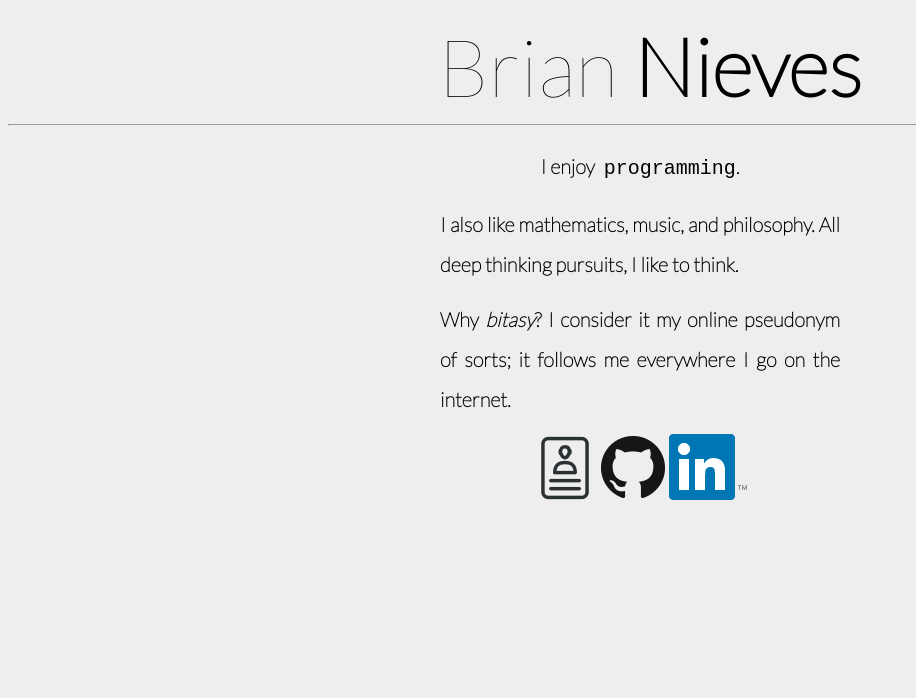
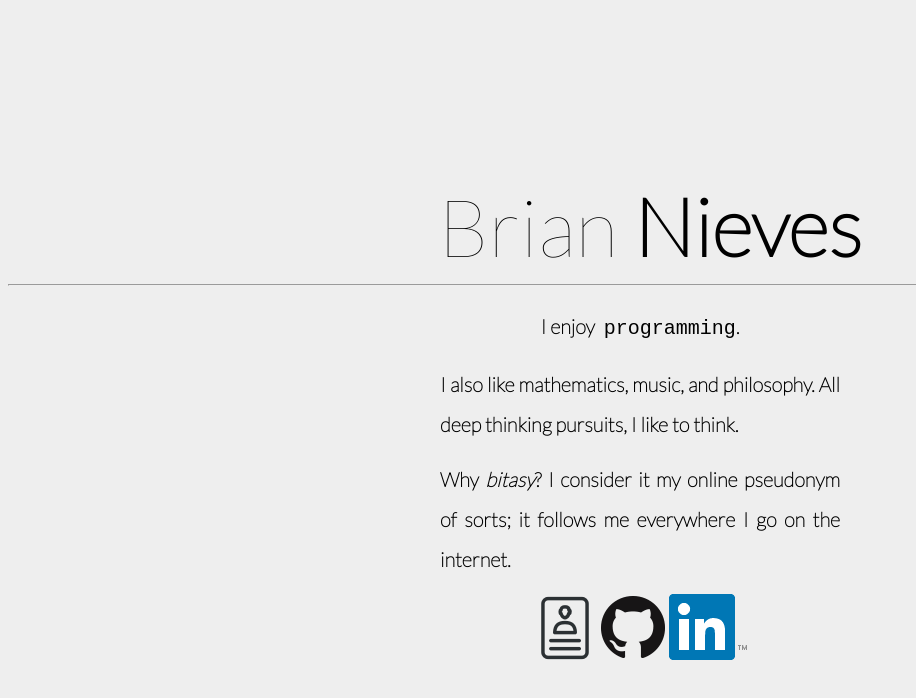
Before and after one commit to bitasy/bitasy.github.io, a plain HTML site: page index.html in a window 1280 px wide. Shown: the whole page, without its empty margins (0-916 px from the left). Drawn offline with nearby package versions, Linux system fonts and the light colour scheme.

Commit message:
dynamic height shifting

```diff
--- a/index.html
+++ b/index.html
@@ -4,6 +4,9 @@
     <link rel = "stylesheet" type = "text/css" href = "css/styles.css">
     <link rel="stylesheet"
       href="https://fonts.googleapis.com/css?family=Lato:100|Cutive+Mono">
+    <script
+    src="https://ajax.googleapis.com/ajax/libs/jquery/2.1.1/jquery.min.js"></script>
+
     <title>Brian Nieves</title>
   </head>
   <body>
@@ -30,4 +33,13 @@
         <img src="icons/linkedin/LinkedIn [in] for Screen/2-Color/In-2C-66px-TM.png"</a>
     </div>
   </body>
+
+  <script>
+    //Required to make body's height a static amount for top to work in css.
+    $("body").height( $(this).height() );
+    //Might as well resize every time, since top is % based and the above line makes height static.
+    $(window).on('resize', function(){
+      $("body").height( $(this).height() );
+    });
+  </script>
 </html>
```
